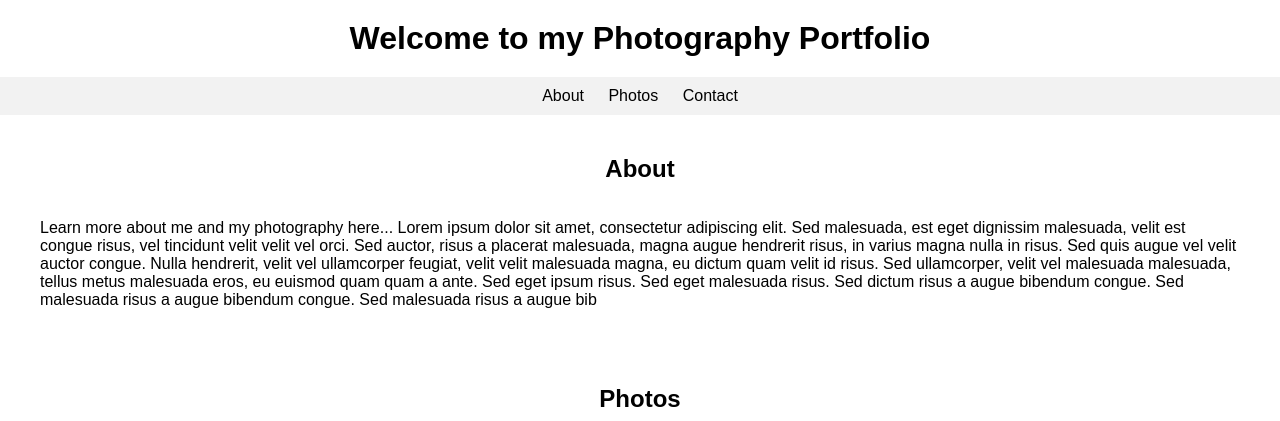
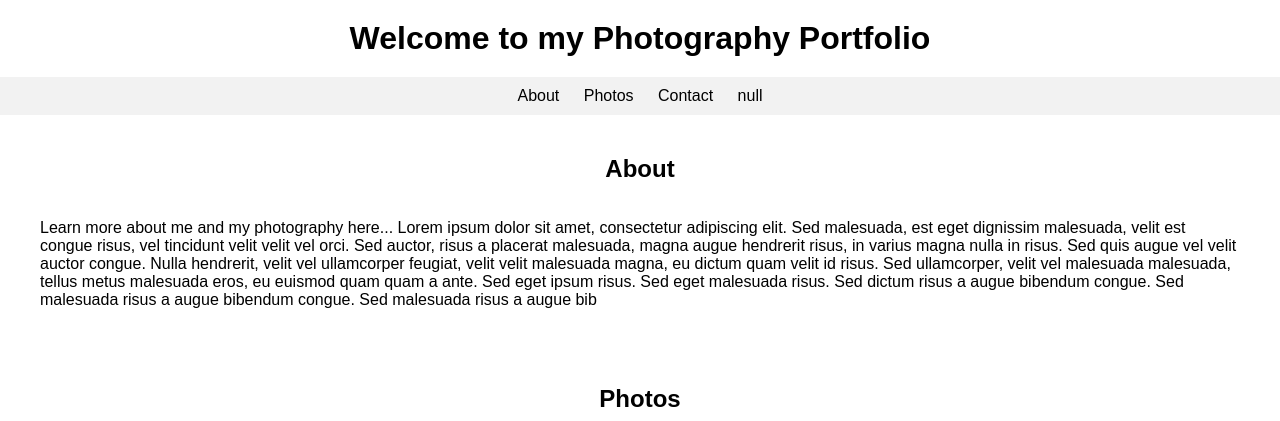
Before and after one commit to ayushkushwaha609/Git_practice, a plain HTML site: page index.html in a window 1280 px wide. Shown: the top 421 px of the page. Drawn offline with Linux system fonts and the light colour scheme.

Commit message:
added new optin in navbar

```diff
--- a/index.html
+++ b/index.html
@@ -13,6 +13,7 @@
         <li><a href="#about">About</a></li>
         <li><a href="#photos">Photos</a></li>
         <li><a href="#contact">Contact</a></li>
+        <li><a href="#null">null</a></li>
       </ul>
     </nav>
     <section id="about">
```
